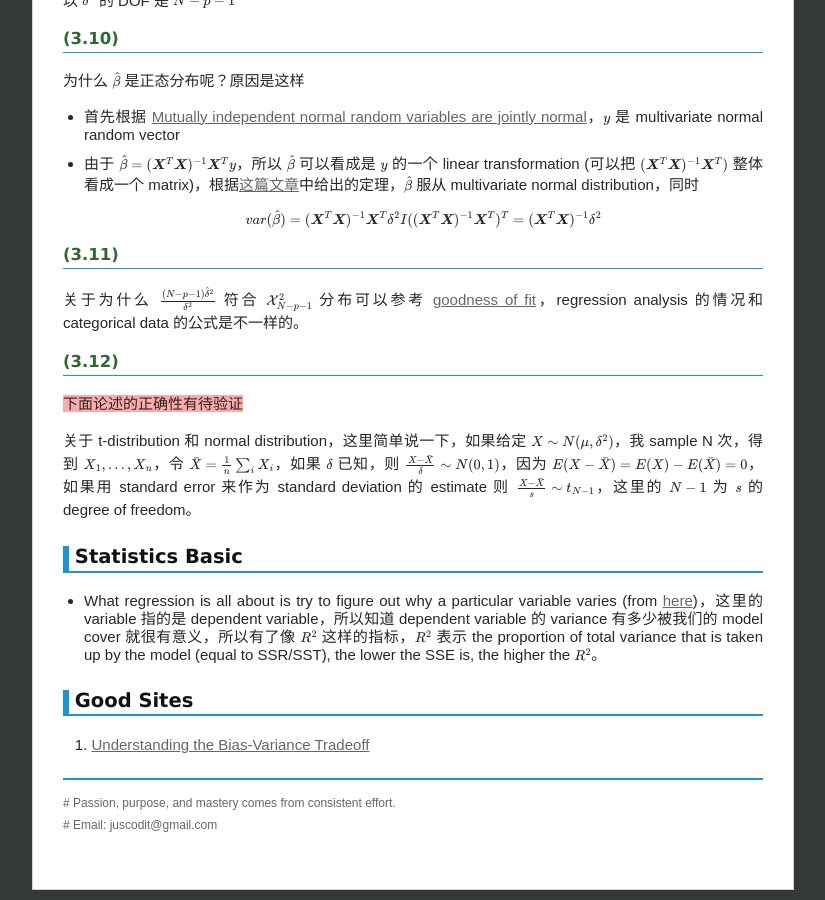
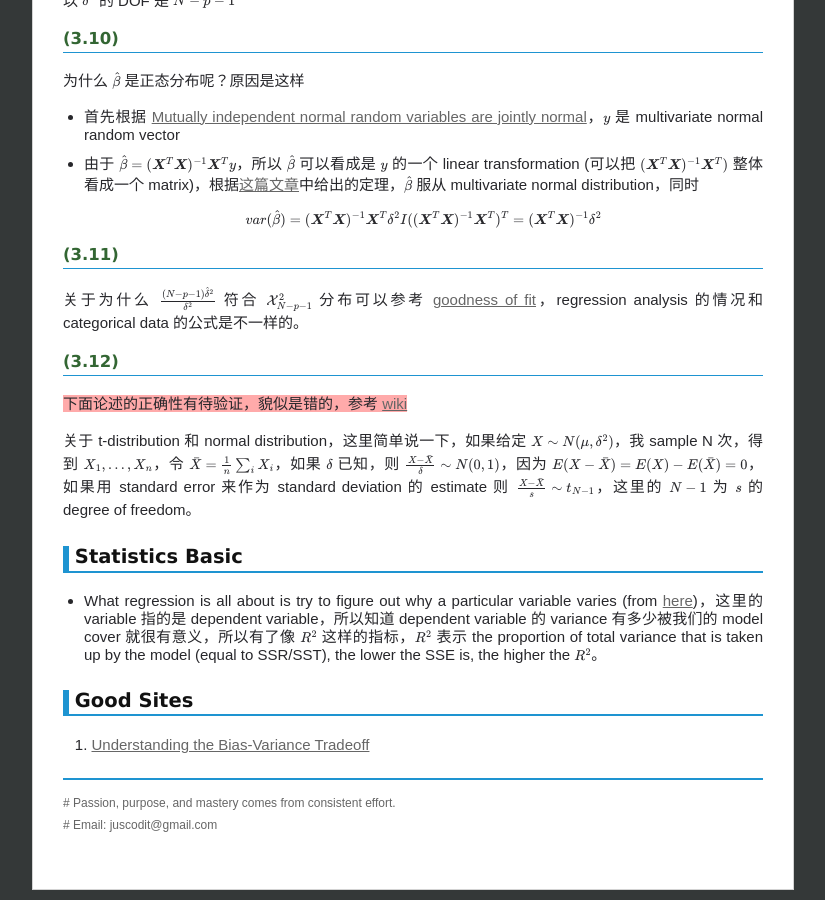
Before and after one commit to chenrushan/chenrushan.github.io, a Jekyll site: the page built from _posts/2014-04-28-esl-note.markdown, in a window 1280 px wide and 900 px high, scrolled down 2898 px. Shown: the whole window, without its empty margins (227-1052 px from the left). Built offline with Jekyll 4.4.1, drawn with Linux system fonts in a browser that asks for light colours; Markdown is read by kramdown in place of the engine named in the settings; formulas are drawn with MathJax 3.

Commit message:
[esl]: update

```diff
--- a/_posts/2014-04-28-esl-note.markdown
+++ b/_posts/2014-04-28-esl-note.markdown
@@ -158,7 +158,7 @@ $$
 
 #### (3.12)
 
-<span style="background-color:#faa">下面论述的正确性有待验证</span>
+<span style="background-color:#faa">下面论述的正确性有待验证，貌似是错的，参考 [wiki](http://en.wikipedia.org/wiki/Standard_error_\(statistics\)) </span>
 
 关于 t-distribution 和 normal distribution，这里简单说一下，如果给定 $X \sim N(\mu, \delta^2)$，我 sample N 次，得到 $X\_1, ..., X\_n$，令 $\bar{X} = \frac{1}{n}\sum\_i X\_i$，如果 $\delta$ 已知，则 $\frac{X - \bar{X}}{\delta} \sim N(0, 1)$，因为 $E(X - \bar{X}) = E(X) - E(\bar{X}) = 0$，如果用 standard error 来作为 standard deviation 的 estimate 则 $\frac{X - \bar{X}}{s} \sim t\_{N - 1}$，这里的 $N-1$ 为 $s$ 的 degree of freedom。
 
```
